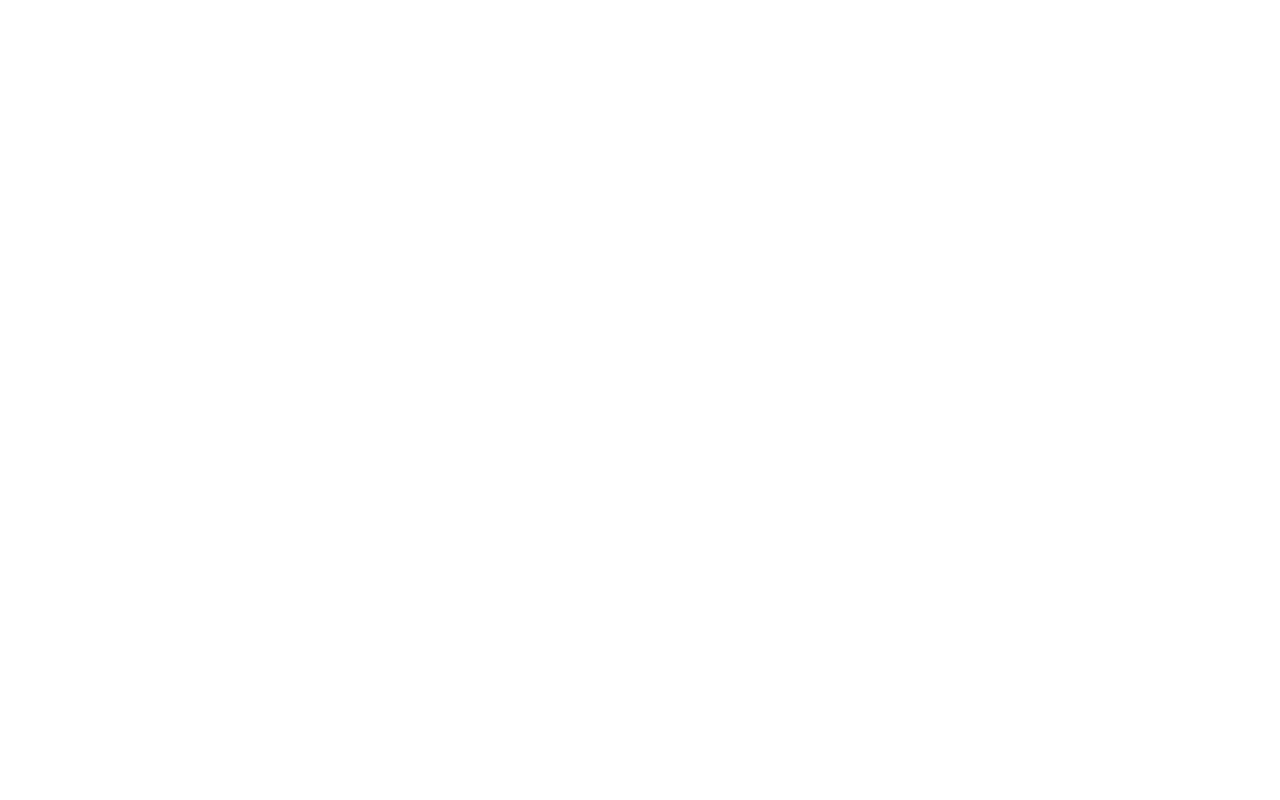
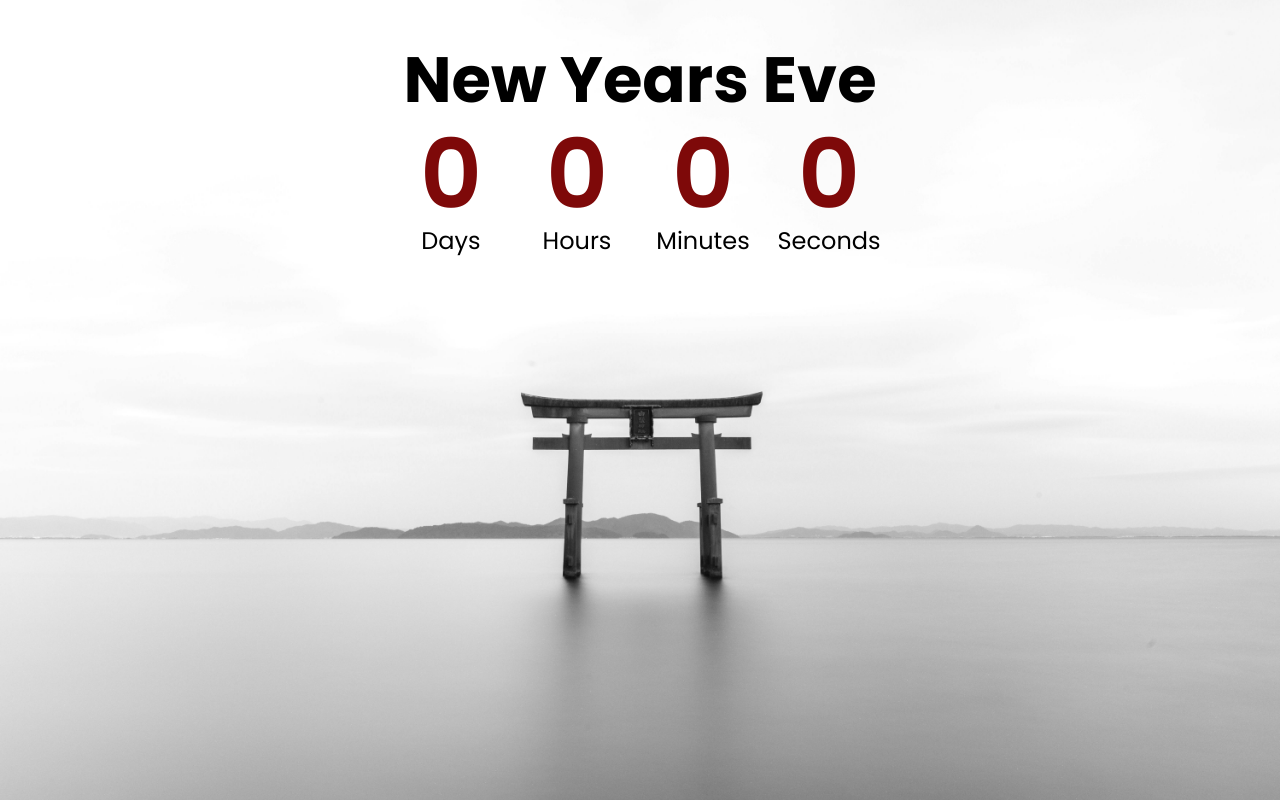
Before and after one commit to HildaAb/countdown, a plain HTML site: page index.html in a window 1280 px wide. Drawn offline with Linux system fonts and the light colour scheme.

Commit message:
added basic HTML and css

```diff
--- a/index.html
+++ b/index.html
@@ -4,9 +4,35 @@
     <meta charset="UTF-8" />
     <meta name="viewport" content="width=device-width, initial-scale=1.0" />
     <title>Countdown</title>
+    <link rel="preconnect" href="https://fonts.googleapis.com" />
+    <link rel="preconnect" href="https://fonts.gstatic.com" crossorigin />
+    <link
+      href="https://fonts.googleapis.com/css2?family=Poppins:ital,wght@0,100;0,200;0,300;0,400;0,500;0,600;0,700;0,800;0,900;1,100;1,200;1,300;1,400;1,500;1,600;1,700;1,800;1,900&display=swap"
+      rel="stylesheet"
+    />
     <link rel="stylesheet" href="style.css" />
   </head>
   <body>
+    <h1>New Years Eve</h1>
+
+    <div class="countdown-container">
+      <div class="countdown-el days-c">
+        <p class="big-text" id="dayss">0</p>
+        <span>Days</span>
+      </div>
+      <div class="countdown-el hours-c">
+        <p class="big-text" id="hours">0</p>
+        <span>Hours</span>
+      </div>
+      <div class="countdown-el minutes-c">
+        <p class="big-text" id="minutes">0</p>
+        <span>Minutes</span>
+      </div>
+      <div class="countdown-el seconds-c">
+        <p class="big-text" id="seconds">0</p>
+        <span>Seconds</span>
+      </div>
+    </div>
     <script src="app.js"></script>
   </body>
 </html>
--- a/style.css
+++ b/style.css
@@ -0,0 +1,41 @@
+* {
+  margin: 0;
+  padding: 0;
+  box-sizing: border-box;
+}
+
+body {
+  background-image: url("asia.jpg");
+  background-size: cover;
+  background-position: center;
+  min-height: 100vh;
+  font-family: "Poppins", serif;
+  display: flex;
+  flex-direction: column;
+  align-items: center;
+}
+
+h1 {
+  font-size: 4rem;
+  margin-top: 2rem;
+}
+
+.countdown-container {
+  display: flex;
+}
+
+.big-text {
+  color: rgb(126, 9, 9);
+  font-size: 6rem;
+  font-weight: 600;
+  line-height: 1;
+  margin: 0 2rem;
+}
+
+.countdown-el {
+  text-align: center;
+}
+
+.countdown-el span {
+  font-size: 1.5rem;
+}
```
Also changed, not shown: asia.jpg (added).
